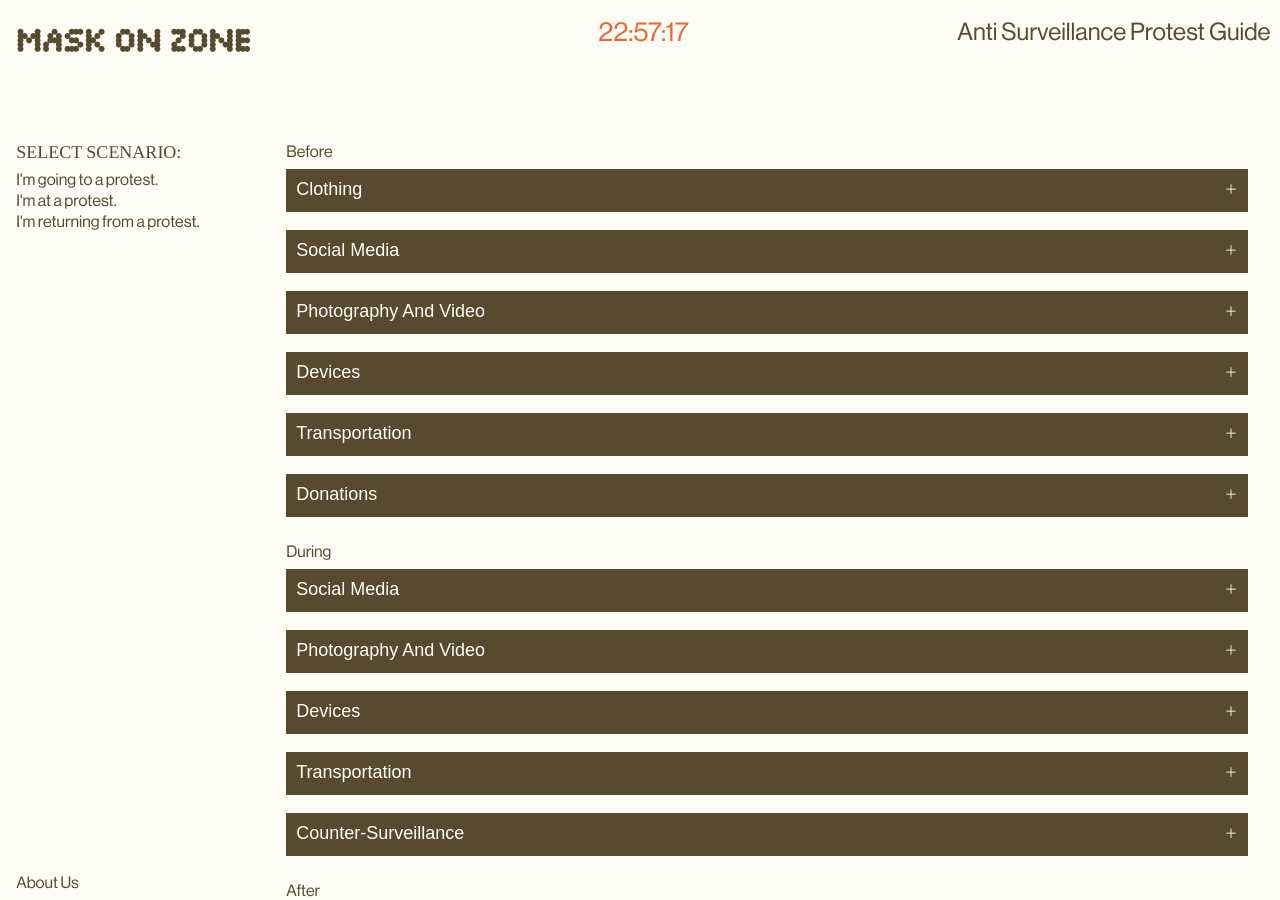
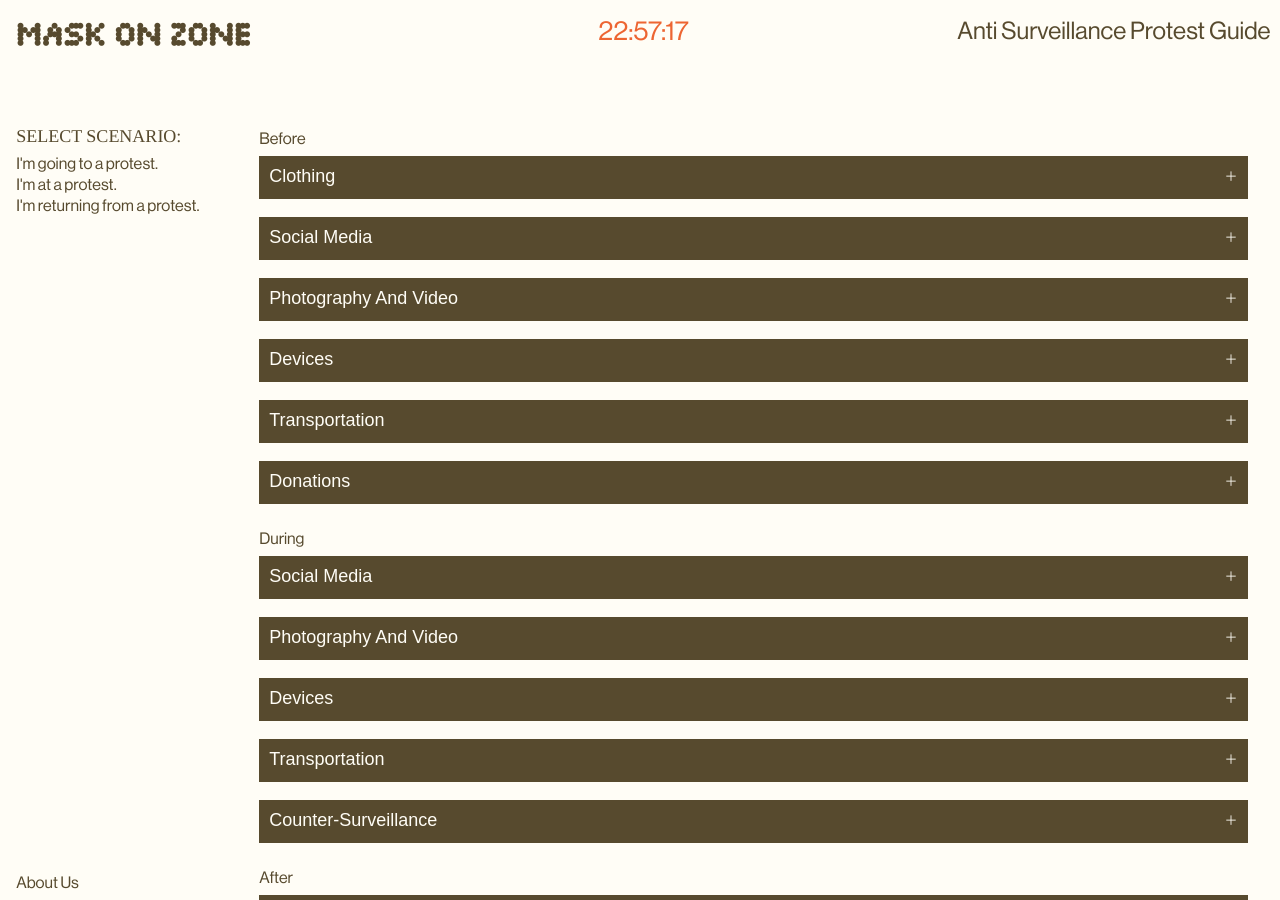
Before and after one commit to mask-on/mask-on.github.io, a Jekyll site: the page built from index.markdown, in a window 1280 px wide and 900 px high. Built offline with Jekyll 4.4.1, drawn with Linux system fonts in a browser that asks for light colours; some of the changed text lies outside the part shown.

Commit message:
width fix

```diff
--- a/css/index.css
+++ b/css/index.css
@@ -36,7 +36,15 @@
       font-size: 1.8rem;
       margin: 1em 1em 1em 1em;
       height: 100vh;
+      overflow-y:hidden;
+    display:flex;
+    flex-direction:column;
 
+  }
+
+  .page-content{
+/*    display:flex;
+    flex-direction:column;*/
   }
 
   /* about page styles */
@@ -69,7 +77,7 @@
       position: fixed;
       top: 0;
       background: #FFFDF6;
-      width: 98%;
+      width: 98vw;
   }
 
   .header-nav {
@@ -216,6 +224,7 @@
   .protect-yourself-while-you {
       display: flex;
       margin-top: 10vh;
+      height:10vh;
 
   }
 
@@ -224,26 +233,29 @@
       font-size: 1.25em;
   }
 
+#before{
+/*  scroll-margin-top: 60vh;
+*/}
 
 
   .choose-your-adventure-left {
       min-width: 30%;
       position: fixed;
-      padding-top: 5vh;
+      padding-top: 1%;
   }
 
   .choose-your-adventure-right {
-      margin-right: 1em;
-      margin-left: 30vh;
-      padding-top: 5vh;
+      height:90vh;
+      overflow:auto;
+      margin: 1em 1em 0 15em;
   }
 
 
 
   .title {
       display: flex;
-      margin-top: .15em;
-      margin-bottom: 1em;
+      margin-top: .15vh
+      ;
   }
 
   .mask-on {
@@ -311,7 +323,7 @@
   .flex-row-footer {
       display: flex;
       align-items: flex-start;
-      width: 98%;
+      width: 98vw;
       padding-top: 5%;
       justify-content: space-between;
   }
@@ -333,7 +345,6 @@
 
       .protect-yourself-while-you {
           display: block;
-
       }
 
       .choose-your-adventure-left {
@@ -367,18 +378,18 @@
 
       .choose-your-adventure {
           height: auto;
-          margin-bottom: 3rem;
+          margin-bottom: 3vh;
       }
 
       .choose-your-adventure-right {
           width: 100%;
-          margin: 35vh 0 10vh 0;
+          margin: 35vh 0 0 0;
 
       }
 
       .title {
           display: block;
-          margin-bottom: 0em;
+          margin-bottom: 0vh;
           text-align: left;
       }
 
@@ -406,7 +417,7 @@
           bottom: 0em;
           background: #FFFDF6;
           z-index: 100;
-          width: 94%;
+          width: 98vw;
 
       }
 
--- a/index.markdown
+++ b/index.markdown
@@ -22,6 +22,7 @@ layout: index
 </head>
 
 <body onload="startClock()">
+  <div class="page-content">
 
 <header>
 <div class="mobile-nav header-nav">
@@ -95,14 +96,13 @@ I'm returning from a protest.
 </div>
 
 
-<div id="before" class="choose-your-adventure-right">
-  <div class="space"></div>
+<div class="choose-your-adventure-right">
   <div class="scroll">
 <div class="tips">
 <!-- before -->
-<a class="time">
-before
+  <a class="time" id="before" >before
 </a>
+
 
 <!-- before - clothing table -->
 {% assign before = site.before | where: 'category', 'clothing' | sort: 'date' %}
@@ -1310,6 +1310,7 @@ after
 </div>
 
 </div>
+</div>
 
 <footer>
   <a class="button bg" href="/about/">About Us</a>
```
Also changed, not shown: 1 other file.
